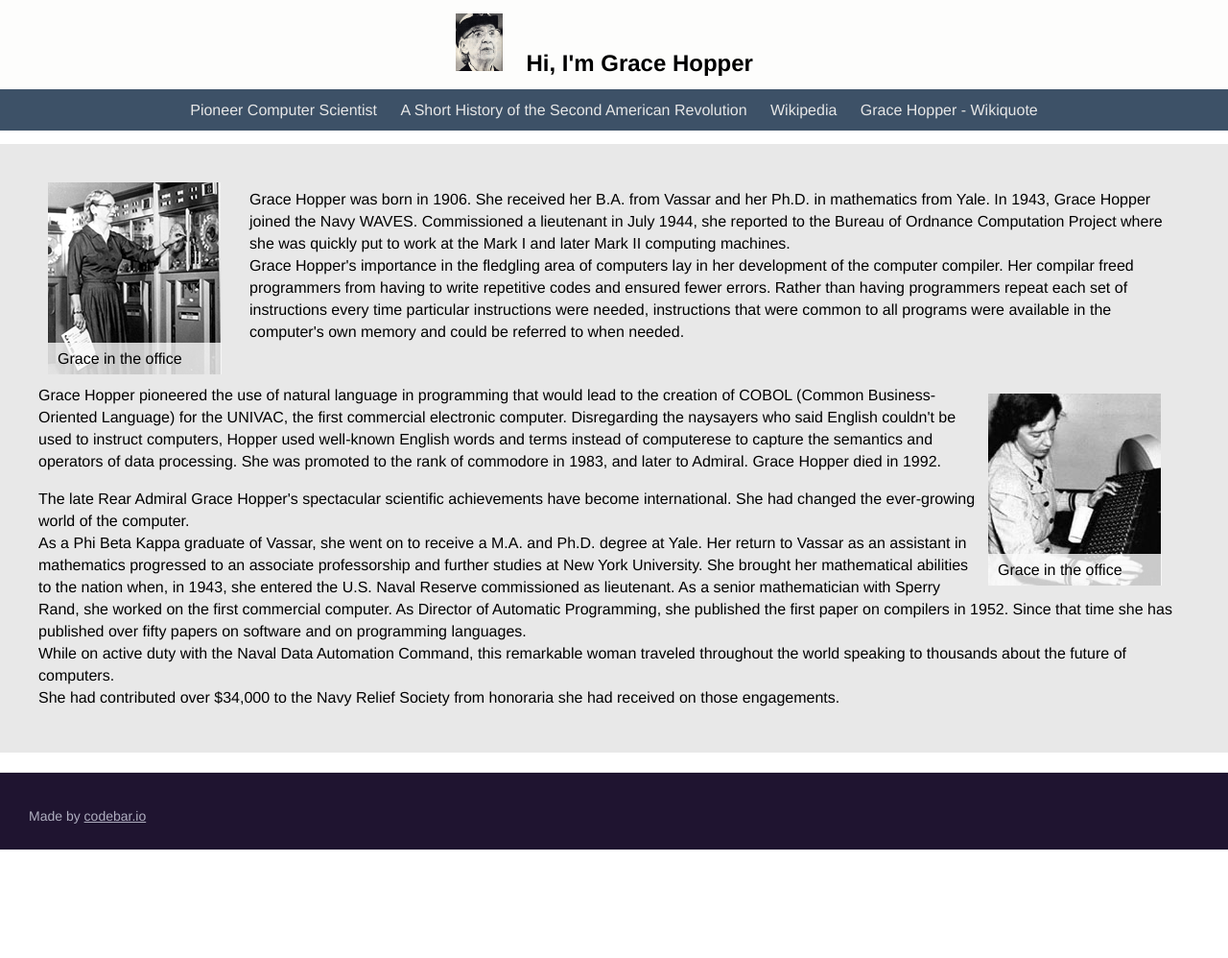
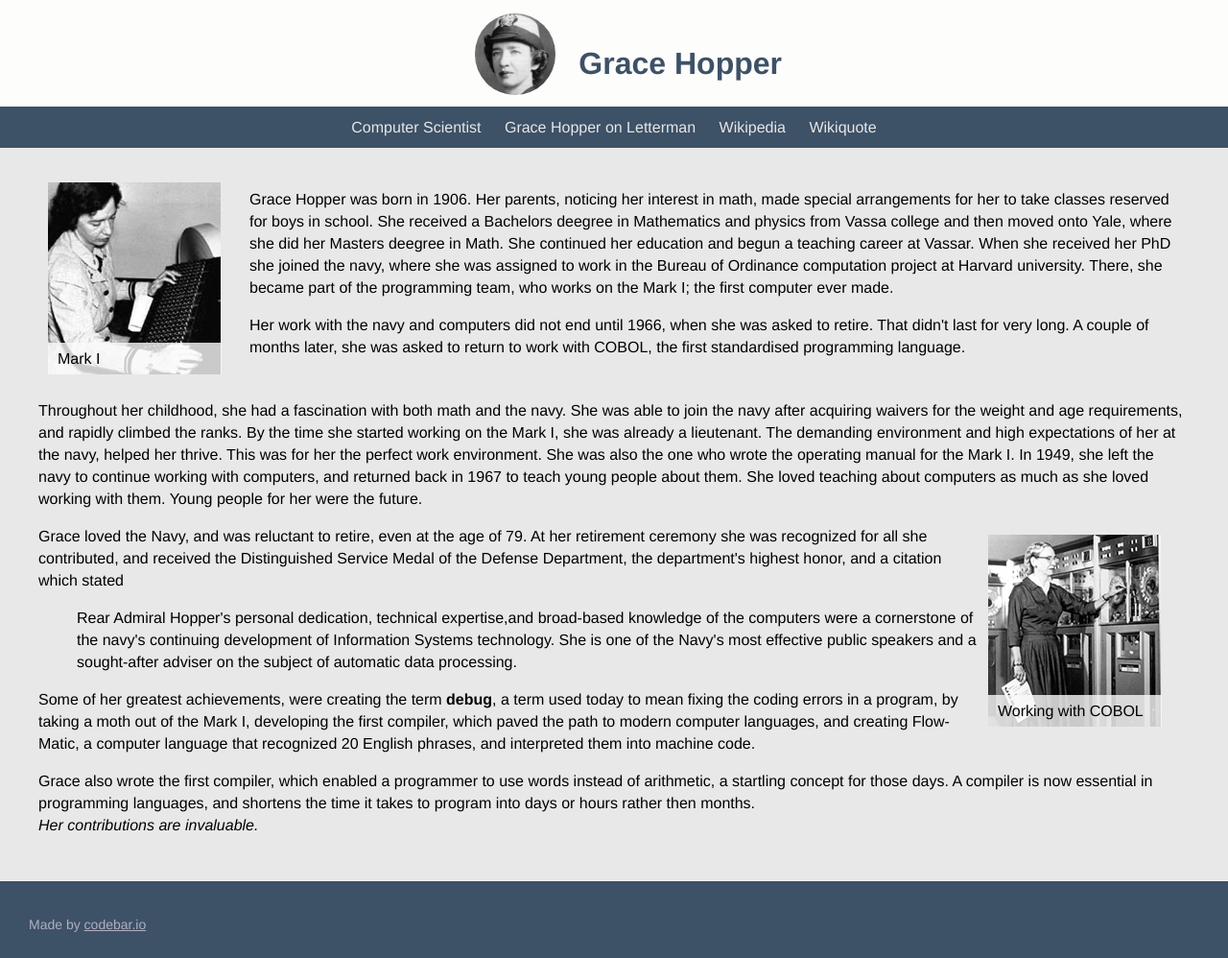
Before and after one commit to codebar/tutorials, a Jekyll site: the page html/lesson4/example.html, which Jekyll copies as it is, in a window 1280 px wide and 998 px high. Shown: the whole window at 96% size. Built offline with Jekyll 4.4.1, drawn with Linux system fonts in a browser that asks for light colours; Markdown is read by kramdown in place of the engine named in the settings.

Commit message:
rewording content and small styling tweaks

```diff
--- a/html/lesson4/example.html
+++ b/html/lesson4/example.html
@@ -6,18 +6,18 @@
   </head>
   <body>
     <header>
-      <div class="my-picture">
-        <img src="assets/images/GraceHopper.jpg" height="60px"/>
+    <div class="portrait">
+      <img src="assets/images/gracehopper_portrait.jpg" />
     </div>
     <div class="title">
-        <h2> Hi, I'm Grace Hopper</h2>
+      <h1> Grace Hopper</h1>
     </div>
     <div id="navigation">
       <ul>
-          <li> <a href="http://www.sdsc.edu/ScienceWomen/hopper.html">Pioneer Computer Scientist</a></li>
-          <li> <a href="http://www.upenn.edu/almanac/v42/n18/eniac.html">A Short History of the Second American Revolution</a></li>
+        <li> <a href="http://www.personal.psu.edu/djd5202/ass6.html">Computer Scientist</a></li>
+        <li> <a href="http://scripting.com/2013/08/20/graceHopperOnLetterman">Grace Hopper on Letterman</a></li>
         <li> <a href="http://en.wikipedia.org/wiki/Grace_Hopper">Wikipedia</a></li>
-          <li> <a href="http://en.wikiquote.org/wiki/Grace_Hopper">Grace Hopper - Wikiquote</a></li>
+        <li> <a href="http://en.wikiquote.org/wiki/Grace_Hopper">Wikiquote</a></li>
       </ul>
     </div>
     </header>
@@ -25,31 +25,40 @@
     <div id="container">
       <div class="content">
         <div class="image-container beginning">
-          <img  src="assets/images/Grace_Hopper.jpg"/>
-          <span class="caption">Grace in the office</span>
+          <img  src="assets/images/mark_i.jpg">
+          <span class="caption">Mark I</span>
         </div>
         <p>
-        Grace Hopper was born in 1906. She received her B.A. from Vassar and her Ph.D. in mathematics from Yale. In 1943, Grace Hopper joined the Navy WAVES. Commissioned a lieutenant in July 1944, she reported to the Bureau of Ordnance Computation Project where she was quickly put to work at the Mark I and later Mark II computing machines.
+
+        Grace Hopper was born in 1906. Her parents, noticing her interest in math, made special arrangements for her to take classes reserved for boys in school. She received a Bachelors deegree in Mathematics and  physics from Vassa college and then moved onto Yale, where she did her Masters deegree in Math. She continued her education and begun a teaching career at Vassar. When she received her PhD she joined the navy, where she was assigned to work in the Bureau of Ordinance computation project at Harvard university. There, she became part of the programming team, who works on the Mark I; the first computer ever made.
+        </p>
+        <p>
+        Her work with the navy and computers did not end until 1966, when she was asked to retire. That didn't last for very long. A couple of months later, she was asked to return to work with COBOL, the first standardised programming language.
+        </p>
+        <div class="clear"></div>
+        <p>
+        Throughout her childhood, she had a fascination with both math and the navy. She was able to join the navy after acquiring waivers for the weight and age requirements, and rapidly climbed the ranks. By the time she started working on the Mark I, she was already a lieutenant.
+        The demanding environment and high expectations of her at the navy, helped her thrive. This was for her the perfect work environment. She was also the one who wrote the operating manual for the Mark I. In 1949, she left the navy to continue working with computers, and returned back in 1967 to teach young people about them. She loved teaching about computers as much as she loved working with them. Young people for her were the future.
+        <div class="image-container end-of-line">
+          <img src="assets/images/cobol.jpg"/>
+          <span class="caption">Working with COBOL</span>
+        </div>
+        </p>
+        <p>
+        Grace loved the Navy, and was reluctant to retire, even at the age of 79. At her retirement ceremony she was recognized for all she contributed, and received the Distinguished Service Medal of the Defense Department, the department's highest honor, and a citation which stated
+        <blockquote>
+          Rear Admiral Hopper's personal dedication, technical expertise,and broad-based knowledge of the computers were a cornerstone of the navy's continuing development of Information Systems technology. She is one of the Navy's most effective public speakers and a sought-after adviser on the subject of automatic data processing.
+        </blockquote>
+        </p>
+        <p>
+        Some of her greatest achievements, were creating the term <b>debug</b>, a term used today to mean fixing the coding errors in a program, by taking a moth out of the Mark I, developing the first compiler, which paved the path to modern computer languages, and creating Flow-Matic, a computer language that recognized 20 English phrases, and interpreted them into machine code.
+        <p>
+        Grace also wrote the first compiler, which enabled a programmer to use words instead of arithmetic, a startling concept for those days. A compiler is now essential in programming languages, and shortens the time it takes to program into days or hours rather then months.
         <br/>
-        Grace Hopper's importance in the fledgling area of computers lay in her development of the computer compiler. Her compilar freed programmers from having to write repetitive codes and ensured fewer errors. Rather than having programmers repeat each set of instructions every time particular instructions were needed, instructions that were common to all programs were available in the computer's own memory and could be referred to when needed.
-        <div class="clear"></div>
-
-
-        <div class="image-container end-of-line">
-          <img  src="assets/images/hoppergrace_little.jpg">
-          <span class="caption">Grace in the office</span>
-        </div>
-        Grace Hopper pioneered the use of natural language in programming that would lead to the creation of COBOL (Common Business-Oriented Language) for the UNIVAC, the first commercial electronic computer. Disregarding the naysayers who said English couldn't be used to instruct computers, Hopper used well-known English words and terms instead of computerese to capture the semantics and operators of data processing. She was promoted to the rank of commodore in 1983, and later to Admiral. Grace Hopper died in 1992.</p>
-        <p>The late Rear Admiral Grace Hopper's spectacular scientific achievements have become international. She had changed the ever-growing world of the computer.
-        </br>
-        As a Phi Beta Kappa graduate of Vassar, she went on to receive a M.A. and Ph.D. degree at Yale. Her return to Vassar as an assistant in mathematics progressed to an associate professorship and further studies at New York University. She brought her mathematical abilities to the nation when, in 1943, she entered the U.S. Naval Reserve commissioned as lieutenant. As a senior mathematician with Sperry Rand, she worked on the first commercial computer. As Director of Automatic Programming, she published the first paper on compilers in 1952. Since that time she has published over fifty papers on software and on programming languages.
-        </br>
-        While on active duty with the Naval Data Automation Command, this remarkable woman traveled throughout the world speaking to thousands about the future of computers.
-        </br>
-        She had contributed over $34,000 to the Navy Relief Society from honoraria she had received on those engagements.</p>
+        <em>Her contributions are invaluable.</em>
+        </p>
       </div>
     </div>
-
 
     <footer>
     <p>Made by <a href="http://codebar.io">codebar.io</a></p>
--- a/html/lesson4/styles.css
+++ b/html/lesson4/styles.css
@@ -7,13 +7,24 @@ body {
 
 header {
   background-color: #fdfdfc;
+  border-bottom: 1px solid #e7e6e6;
+  padding: 14px 0;
   text-align: center;
-  border-bottom: 1px solid #e7e6e6;
-  padding-top: 14px;
   height: 100px;
   position: fixed;
   width: 100%;
   z-index: 99;
+}
+
+.portrait {
+  display: inline-block;
+  margin-left: 50px;
+  padding-bottom: 10px;
+}
+
+.portrait img {
+  border-radius: 50px;
+  height: 85px;
 }
 
 .title {
@@ -22,6 +33,10 @@ header {
   margin-bottom: 0px;
   padding-bottom: 0;
   vertical-align: top;
+}
+
+.title h1 {
+  color: #3D5167;
 }
 
 #navigation {
@@ -40,9 +55,8 @@ header {
   color: #e7e7e7;
 }
 
-.my-picture {
-  height: 60px;
-  display: inline-block;
+#navigation li a:hover {
+  border-bottom: 1px solid;
 }
 
 .beginning {
@@ -91,9 +105,8 @@ ul {
 footer {
   height: 60px;
   padding-top: 20px;
-  background-color: #1f1430;
+  background-color: #3D5167;
   border-top: 1px solid #eeeeee;
-  margin-top: 20px;
   width: 100%;
 }
 
```
Also changed, not shown: html/lesson4/assets/images/GraceHopper.jpg (deleted), html/lesson4/assets/images/cobol.jpg (renamed from html/lesson4/assets/images/Grace_Hopper.jpg), html/lesson4/assets/images/gracehopper_portrait.jpg (added), html/lesson4/assets/images/mark_i.jpg (renamed from html/lesson4/assets/images/hoppergrace_little.jpg). Lines whose indentation alone changed are shown as unchanged.
